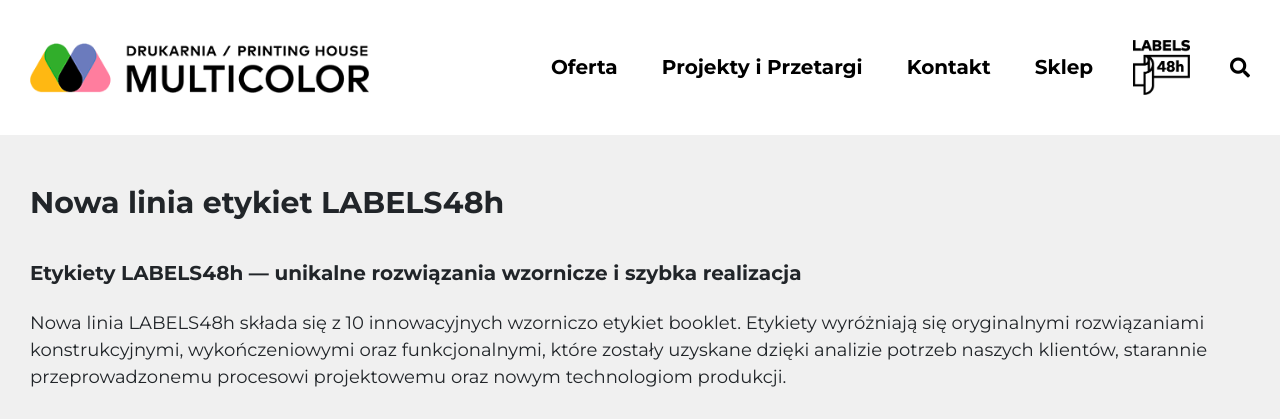
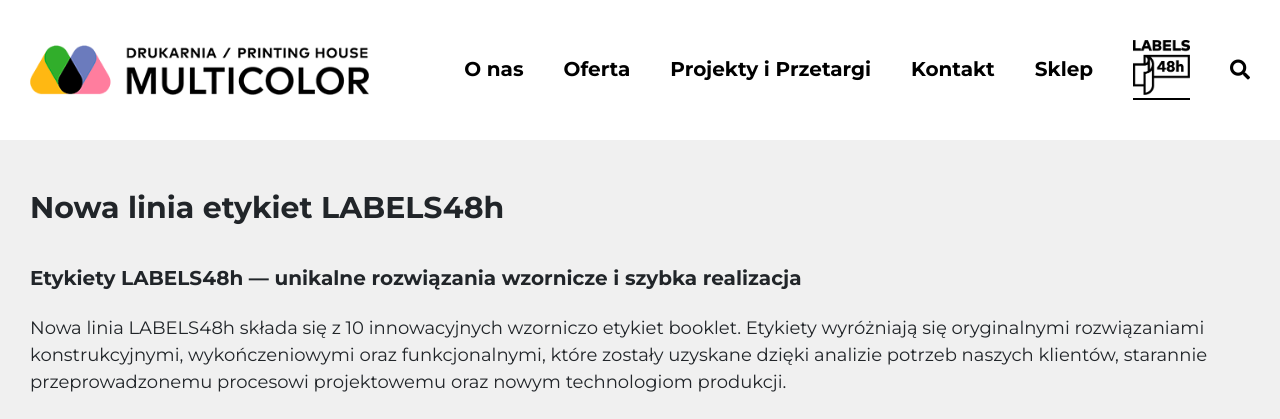
Before and after one commit to paboowicz/multicolor2020, a PHP site: page /labels48h.php in a window 1280 px wide. Shown: the top 419 px of the page. Run offline with PHP 8.4, Linux system fonts and the light colour scheme; some libraries are stand-ins or nearby versions.

Commit message:
pasek w menu pod label48h

```diff
--- a/_header.php
+++ b/_header.php
@@ -30,7 +30,7 @@
     <section class="container">
         <div class="row main-row">
             <div class="col-lg-auto d-flex justify-content-between align-items-center">
-                <a href="index.php" title="multicolor" class="logo">
+                <a href="home.php" title="multicolor" class="logo">
                     <img src="./static/image/logo.png" alt="multicolor">
                 </a>
 
@@ -40,14 +40,14 @@
             <div class="col-lg">
                 <nav class="menu">
                     <ul>
-                        <!--<li class="active" id="home-index"><a href="home.php">O nas</a></li>-->
+                        <li class="active" id="home-index"><a href="home.php">O nas</a></li>
                         <li id="offer-index"><a href="oferta.php">Oferta</a></li>
                         <li id="projects-and-auctions-index"><a href="projekty-i-przetargi.php">Projekty i Przetargi</a></li>
                         <li id="contact-index"><a href="kontakt.php">Kontakt</a></li>
-                        <li><a href="https://sklep.multicolordrukarnia.pl/">Sklep</a></li>
+                        <li><a href="#">Sklep</a></li>
+                        <li id="labels48h-index"><a href="labels48h.php" class="menu-item1"><img src="./static/image/labels48h-logo.png" alt="labes"></a></li>
                     </ul>
 
-                    <a href="labels48h.php" class="menu-item"><img src="./static/image/labels48h-logo.png" alt="labes"></a>
                     <a href="#" class="menu-item"><i class="fas fa-search"></i></a>
                 </nav>
             </div>
--- a/labels48h.php
+++ b/labels48h.php
@@ -158,4 +158,12 @@
 </section>
 
 
+
+
+<script>
+    setActiveMenuItem('labels48h-index');
+</script>
+
+
+
 <?php require_once('_footer.php'); ?>
--- a/static/css/style.css
+++ b/static/css/style.css
@@ -302,6 +302,12 @@ a:hover {
   margin: 0;
   padding: 0;
 }
+@media (min-width: 1262px) {
+  .header-global .main-row .menu ul {
+    display: flex;
+    align-items: center;
+  }
+}
 .header-global .main-row .menu ul > li {
   display: inline-block;
   margin: 0 20px;
@@ -325,6 +331,12 @@ a:hover {
   .header-global .main-row .menu ul > li > a {
     font-size: 1rem;
   }
+}
+.header-global .main-row .menu ul > li > a img {
+  display: block;
+  max-height: 55px;
+  width: auto;
+  margin: 0 auto 3px;
 }
 .header-global .main-row .menu ul > li:hover {
   border-color: #000;
--- a/static/css/style.less
+++ b/static/css/style.less
@@ -367,6 +367,11 @@ a {
         margin: 0;
         padding: 0;
 
+        @media(min-width: @lg-brake) {
+          display: flex;
+          align-items: center;
+        }
+
         >li {
           display: inline-block;
           margin: 0 20px;
@@ -388,6 +393,13 @@ a {
 
             @media(max-width: @lg-brake) {
               font-size: 1rem;
+            }
+
+            img {
+              display: block;
+              max-height: 55px;
+              width: auto;
+              margin: 0 auto 3px;
             }
           }
 
```
Also changed, not shown: 1 other file.
